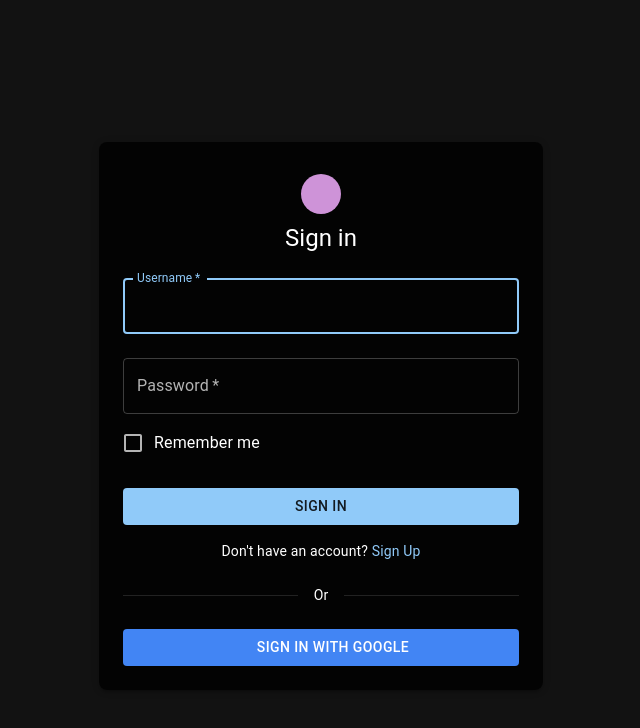
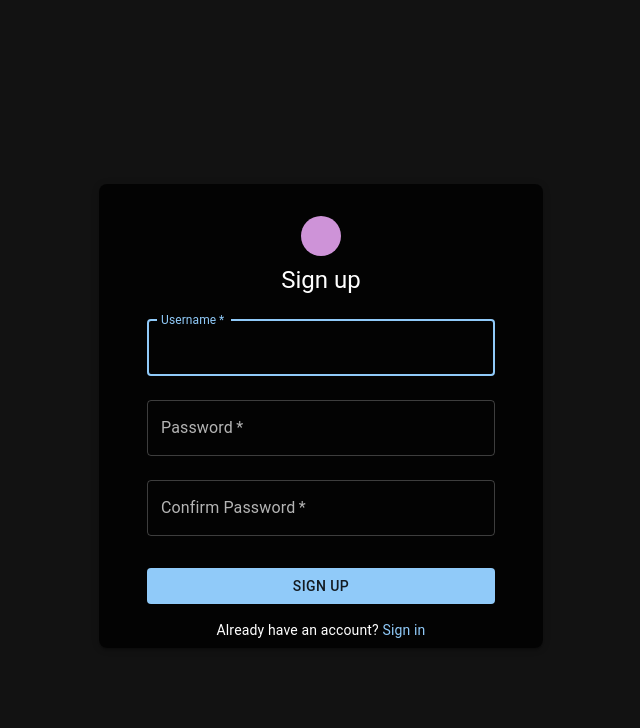
Before and after one commit to Chrisdouce/unincorporated, a React (Vite) app in the folder frontend/: page /signup in a window 1280 px wide. Shown: the top 728 px of the page, without its empty margins (319-959 px from the left). Built offline with nearby package versions, Linux system fonts and the light colour scheme; some icons are missing.

Commit message:
Fix signup form being missing and fixed it to work with new navigation

```diff
--- a/frontend/src/App.tsx
+++ b/frontend/src/App.tsx
@@ -10,6 +10,7 @@ import PartyFinderPage from './pages/PartyFinderPage';
 import PersonalPage from "./components/Personal-Page";
 import SettingsPage from './components/Settings';
 import LoginForm from "./pages/Login-Form";
+import SignupPage from "./pages/Signup-Form";
 import { BrowserRouter, Routes, Route } from "react-router-dom";
 import { useUser } from "./context/UserContext";
 
@@ -23,17 +24,23 @@ function App(): JSX.Element {
         <BrowserRouter>
           <Container sx={{ mt: 2 }} maxWidth={false}>
             <Header isLoggedIn={!!token} onLogout={logout} />
+            <Routes>
             {!token ? (
-              <LoginForm onLogin={login} />
+              <>
+              <Route path="/" element={<LoginForm onLogin={login} />} />
+              <Route path="/signup" element={<SignupPage />} />
+              </>
+
             ) : (
-              <Routes>
+              <>
                 <Route path="/" element={<PartyFinderPage />} />
                 {/*<Route path="/guides" element={<GuidesPage />} />
                 <Route path="/friends" element={<FriendsPage />} /> */}
                 <Route path="/profile" element={<PersonalPage />} />
                 <Route path="/settings" element={<SettingsPage />} />
-              </Routes>
+                </>
             )}
+            </Routes>
           </Container>
         </BrowserRouter>
       )}
--- a/frontend/src/pages/Login-Form.tsx
+++ b/frontend/src/pages/Login-Form.tsx
@@ -14,6 +14,7 @@ import {
 } from '@mui/material';
 import LoginIcon from '@mui/icons-material/Login';
 import GoogleIcon from '@mui/icons-material/Google';
+import { Link as RouterLink } from 'react-router-dom';
 import { JSX, useState } from 'react';
 
 type Props = {
@@ -166,13 +167,10 @@ export default function LoginPage({onLogin}: Props): JSX.Element {
                             <Typography variant="body2" sx={{ textAlign: 'center' }}>
                                 {"Don't have an account? "}
                                 <Link
-                                    href="/signup"
+                                    component={RouterLink}
+                                    to="/signup"
                                     variant="body2"
-                                    sx={{
-                                        textDecoration: 'none',
-                                        '&:hover': { textDecoration: 'underline' }
-                                    }}
-                                >
+                                    >
                                     Sign Up
                                 </Link>
                             </Typography>
--- a/frontend/src/pages/Signup-Form.tsx
+++ b/frontend/src/pages/Signup-Form.tsx
@@ -11,6 +11,7 @@ import {
 } from '@mui/material';
 import LockOutlinedIcon from '@mui/icons-material/LockOutlined';
 import { useState } from 'react';
+import { Link as RouterLink } from 'react-router-dom';
 import { useNavigate } from 'react-router';
 
 export default function SignUpPage() {
@@ -73,7 +74,7 @@ export default function SignUpPage() {
       setFailedSignupMessage(data.error);
       return;
     } else {
-      navigate('/login', {
+      navigate('/', {
         state: {
           newlyRegistered: true,
           registeredUsername: username
@@ -189,7 +190,8 @@ export default function SignUpPage() {
               <Typography variant="body2" sx={{ textAlign: 'center' }}>
                 {"Already have an account? "}
                 <Link
-                    href="/login"
+                  component={RouterLink}
+                  to="/"
                   variant="body2"
                   sx={{
                       textDecoration: 'none',
```
Lines whose indentation alone changed are shown as unchanged.
